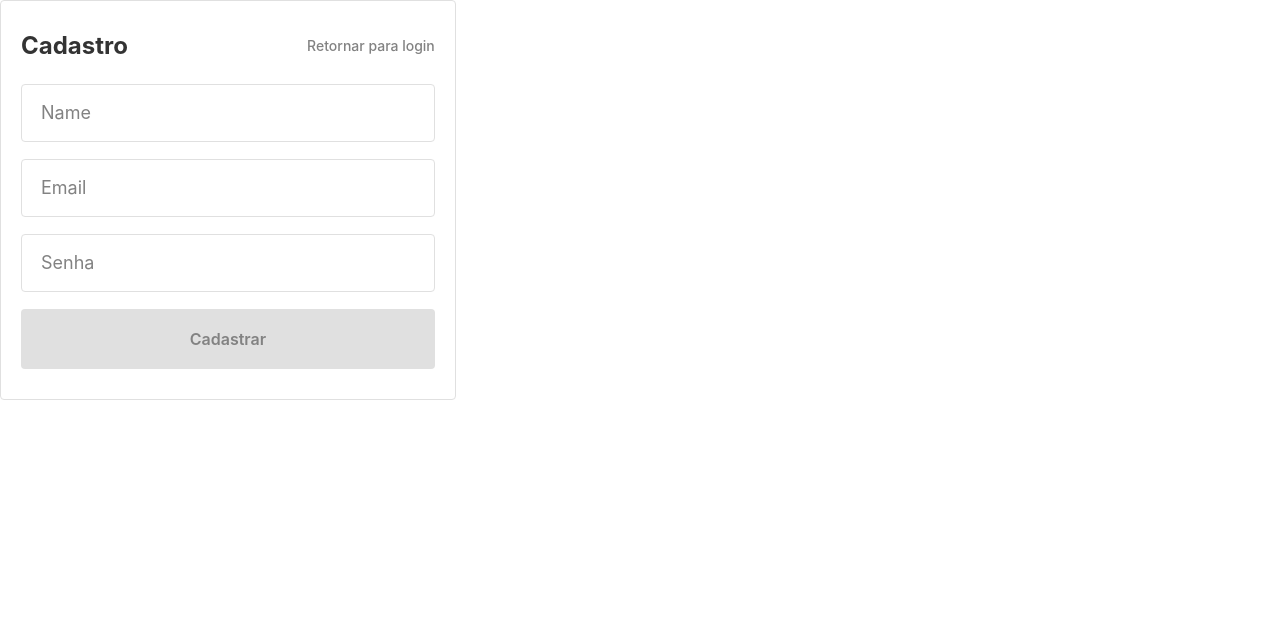
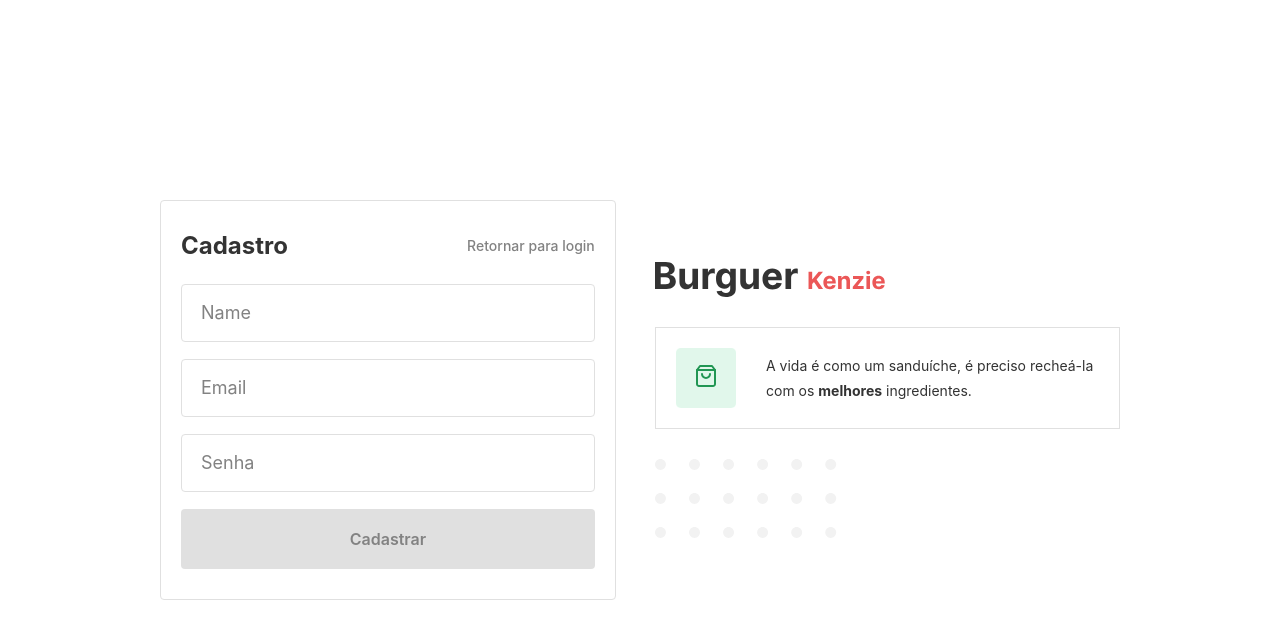
Before and after one commit to rodrigojsdeveloper/refactoring-burger-kenzie, a React (Vite) app: page /signup in a window 1280 px wide. Shown: the top 638 px of the page. Built offline with nearby package versions, Linux system fonts and the light colour scheme.

Commit message:
Feat: Sign Up page created, styled and placed in the route

```diff
--- a/src/components/FormSignUp/style.ts
+++ b/src/components/FormSignUp/style.ts
@@ -39,6 +39,16 @@ const Container = styled.form`
   & > div:nth-child(2) {
     width: 100%;
   }
+
+  @media (max-width: 320px) {
+    height: 425px;
+
+    & > div:nth-child(1) {
+      height: 50px;
+
+      flex-direction: column;
+    }
+  }
 `;
 
 export { Container };
--- /dev/null
+++ b/src/pages/SignUp/index.tsx
@@ -0,0 +1,14 @@
+import { FormSignUp } from "../../components/FormSignUp";
+import { LogoDetails } from "../../components/LogoDetails";
+import { Container } from "./style";
+
+const SignUp = () => {
+  return (
+    <Container className="signup">
+      <FormSignUp />
+      <LogoDetails />
+    </Container>
+  );
+};
+
+export { SignUp };
--- /dev/null
+++ b/src/pages/SignUp/style.ts
@@ -0,0 +1,22 @@
+import styled from "styled-components";
+
+const Container = styled.div`
+  width: 100%;
+  max-width: 1000px;
+  min-height: 100vh;
+
+  display: flex;
+  flex-direction: row;
+  justify-content: space-between;
+  align-items: center;
+
+  margin: auto;
+  padding: 20px;
+
+  @media (max-width: 1024px) {
+    flex-direction: column-reverse;
+    justify-content: center;
+  }
+`;
+
+export { Container };
--- a/src/routes/index.tsx
+++ b/src/routes/index.tsx
@@ -1,12 +1,12 @@
 import { Routes, Route } from "react-router-dom";
-import { FormSignUp } from "../components/FormSignUp";
 import { SignIn } from "../pages/SignIn";
+import { SignUp } from "../pages/SignUp";
 
 const AllRoutes = () => {
   return (
     <Routes>
       <Route path="" element={<SignIn />} />
-      <Route path="/signup" element={<FormSignUp />} />
+      <Route path="/signup" element={<SignUp />} />
     </Routes>
   );
 };
```
